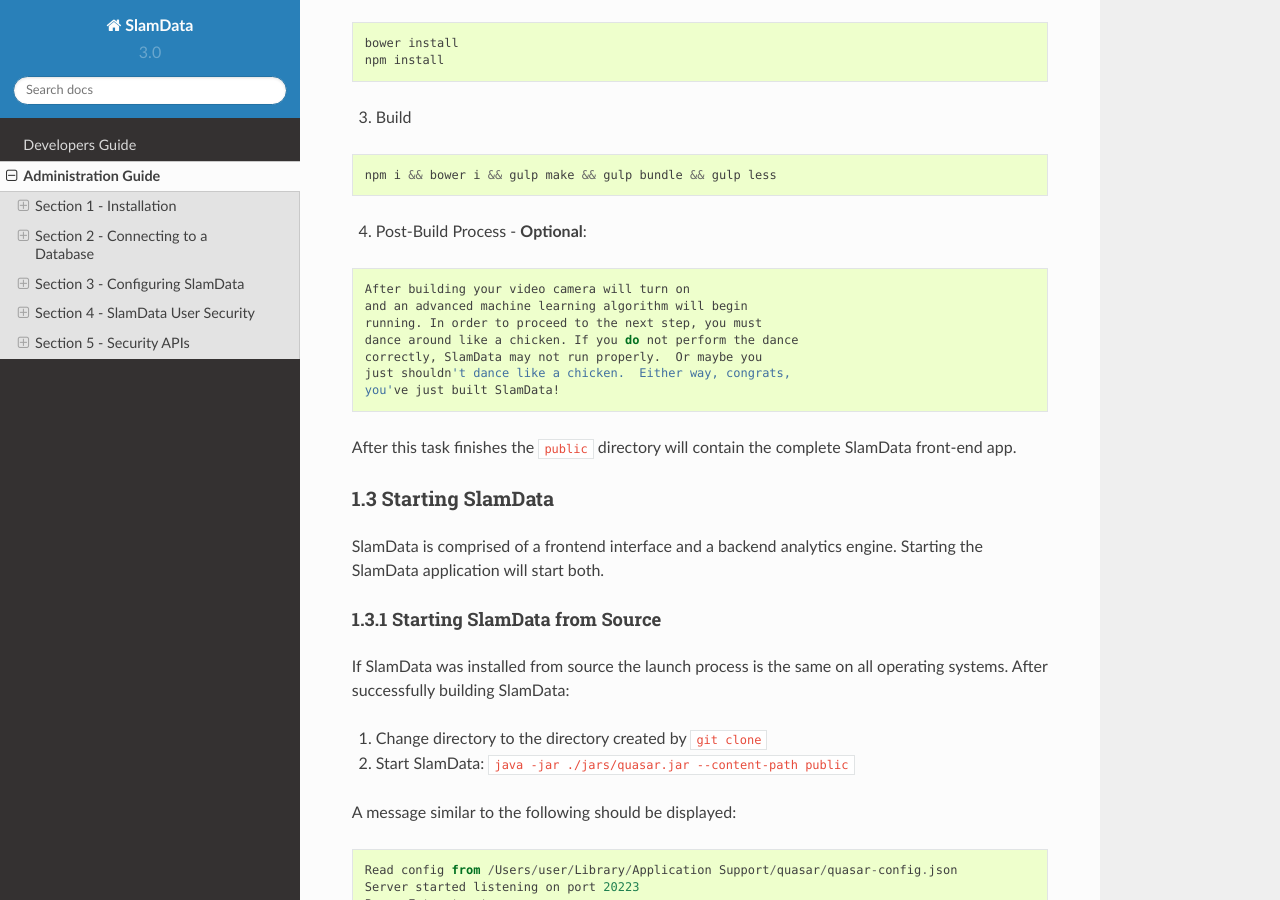
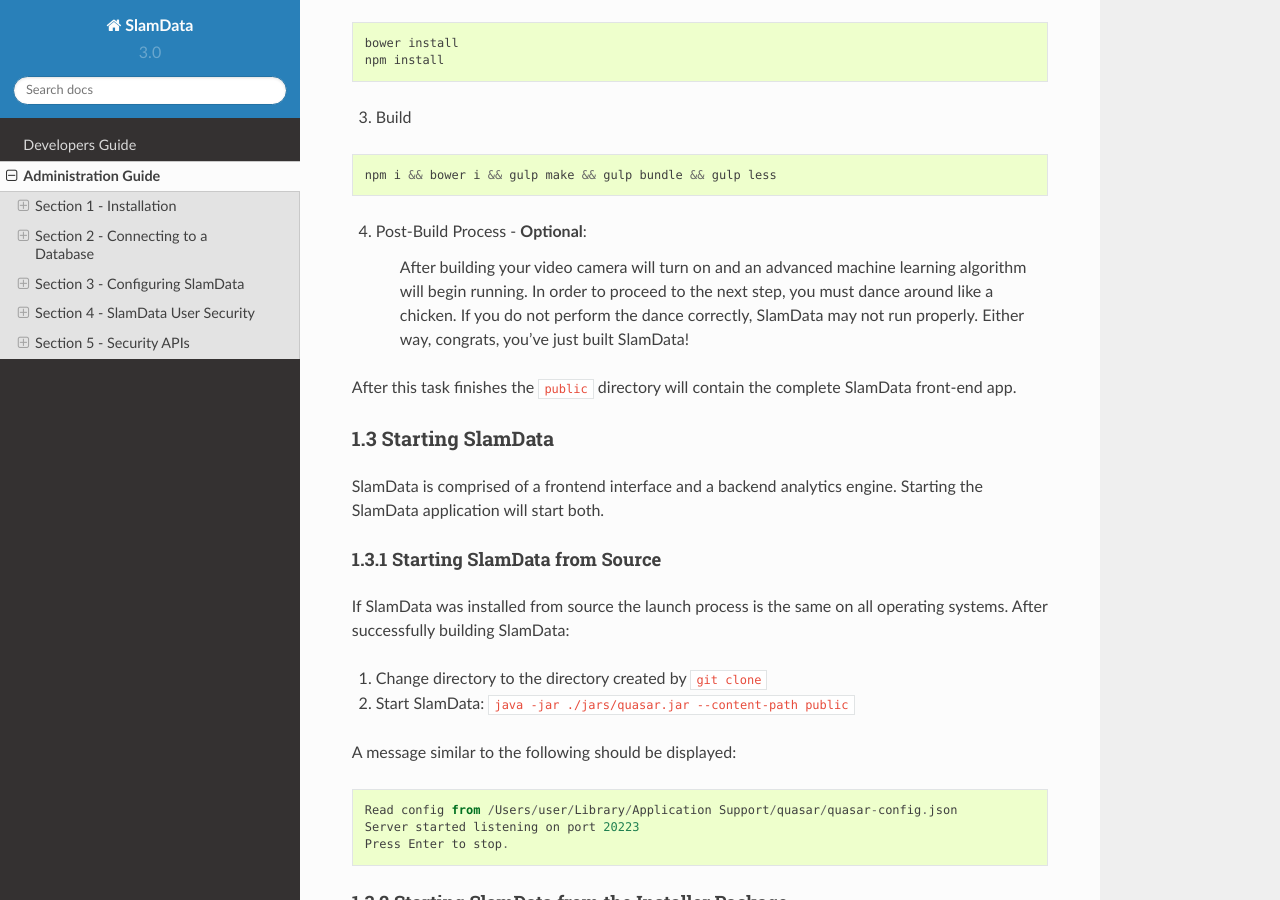
Before and after one commit to uapasha/slamdata-docs, a Sphinx documentation site: the page built from source/administration-guide.rst, in a window 1280 px wide and 900 px high, scrolled down 2214 px. Built offline with Sphinx 7.4.7 and the Read the Docs theme 2.0.0, drawn with Linux system fonts in a browser that asks for light colours.

Commit message:
slight tweak

```diff
--- a/source/administration-guide.rst
+++ b/source/administration-guide.rst
@@ -114,14 +114,11 @@ From within the slamdata directory:
 
 4. Post-Build Process - **Optional**:
 
-.. code-block:: shell
-
     After building your video camera will turn on
     and an advanced machine learning algorithm will begin
     running. In order to proceed to the next step, you must
     dance around like a chicken. If you do not perform the dance
-    correctly, SlamData may not run properly.  Or maybe you
-    just shouldn't dance like a chicken.  Either way, congrats,
+    correctly, SlamData may not run properly.  Either way, congrats,
     you've just built SlamData!
 
 After this task finishes the ``public`` directory will contain the complete
```
